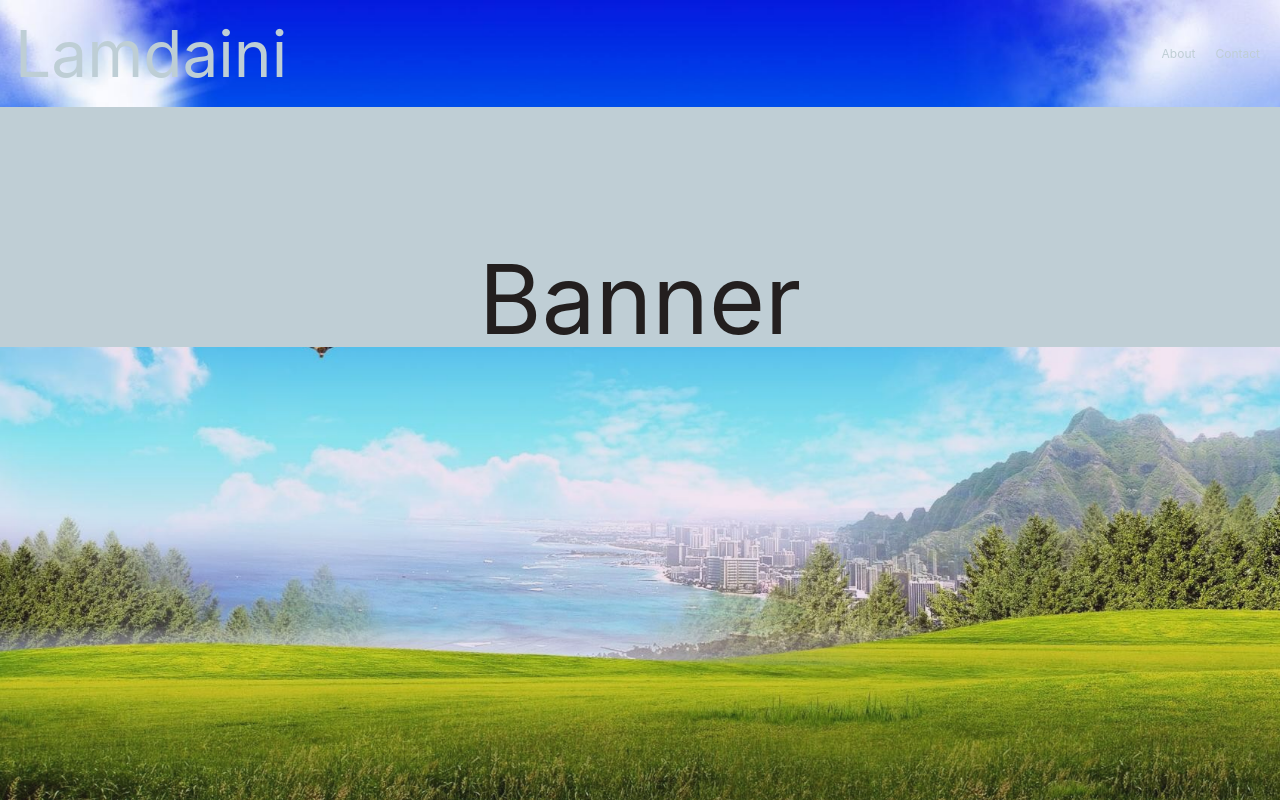
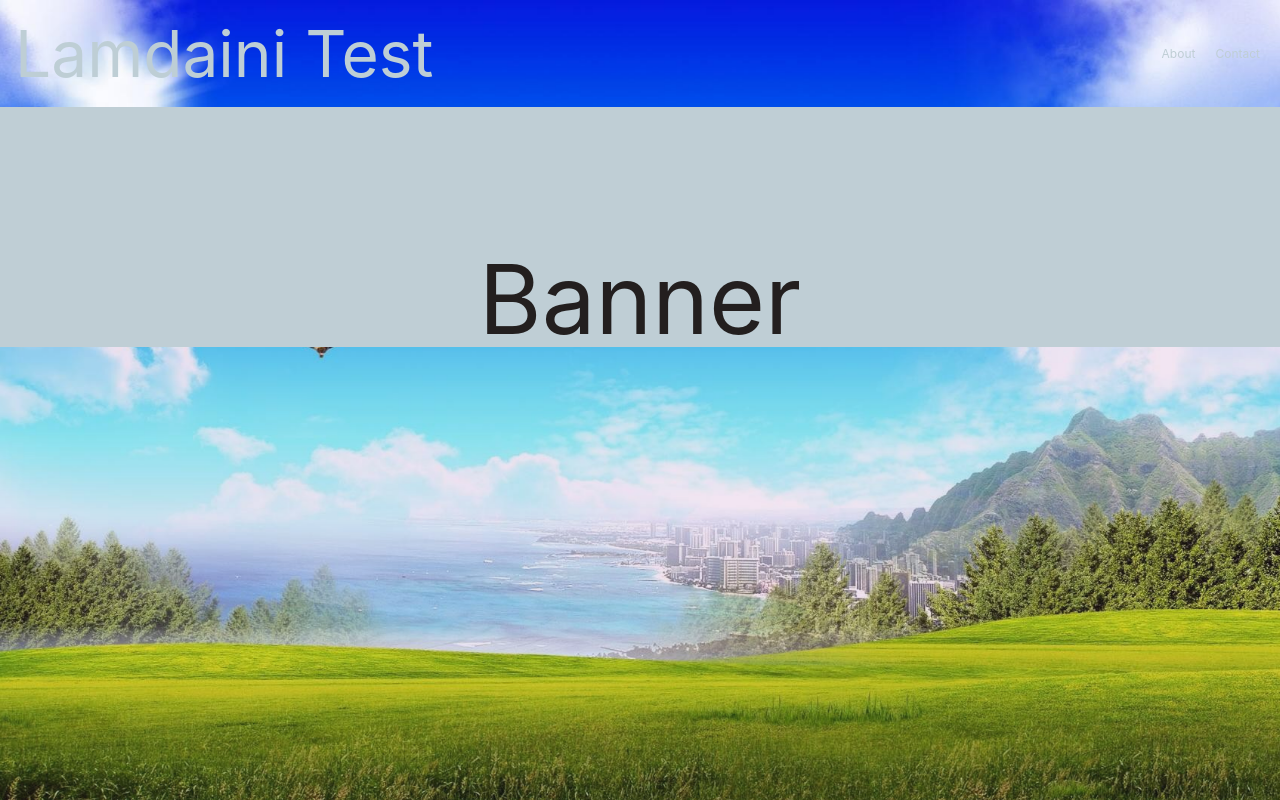
Before and after one commit to MosheSommers/lamdaini, a React (Create React App) app: page / in a window 1280 px wide. Shown: the top 800 px of the page. Built offline with nearby package versions, Linux system fonts and the light colour scheme.

Commit message:
Test update

```diff
--- a/src/components/Header.tsx
+++ b/src/components/Header.tsx
@@ -6,7 +6,7 @@ export class Header extends React.Component{
     render(){
         return(
             <div className={S.header()}>
-                <div className={S.headerText()}>Lamdaini</div>
+                <div className={S.headerText()}>Lamdaini Test</div>
                 <div className={S.menuLink()} onClick={() => document.getElementById('about')?.scrollIntoView()}>About</div>
                 <div className={S.menuLink()} onClick={() => document.getElementById('contact')?.scrollIntoView()}>Contact</div>
             </div>
```
